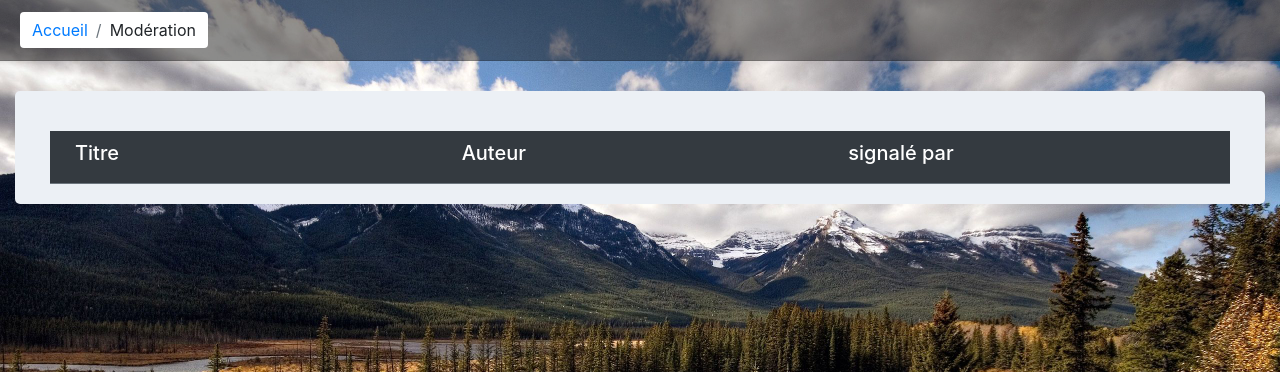
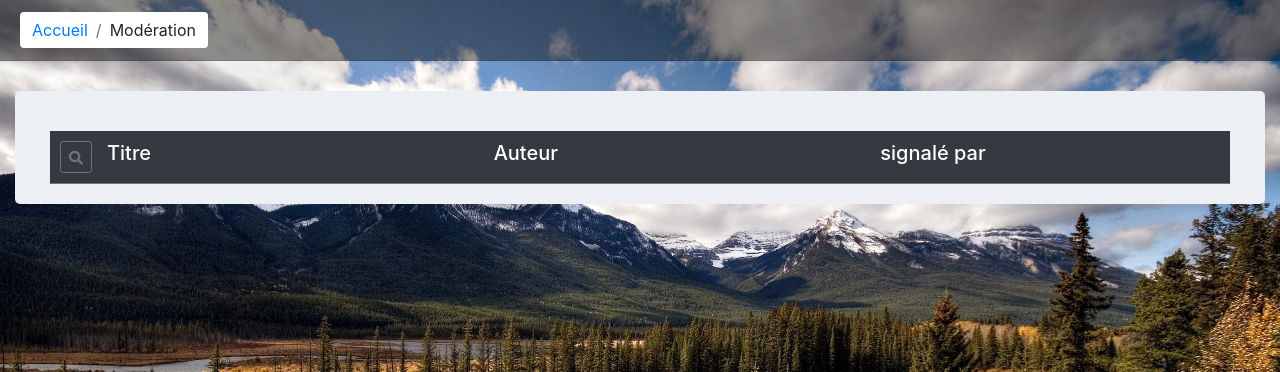
Before and after one commit to DamienBlaison/P04OC, a PHP site: page /index.php?action=moderation in a window 1280 px wide. Shown: the part 56-428 px from the top of the page. Run offline with PHP 8.4, Linux system fonts and the light colour scheme; data that the repository does not hold is empty; some libraries are stand-ins or nearby versions.

Commit message:
modification présentaiton signalement
modification signalement

```diff
--- a/views/moderation.php
+++ b/views/moderation.php
@@ -53,11 +53,13 @@
                                     <div class="row ">
                                           <div class="container-fluid">
                                                 <div class="row pad10 mt20 bg-dark text-white border-bottom border-secondary ">
-
+                                                      <button class="btn btn-outline-secondary btn-sm"type="button" data-toggle="collapse" data-target="#collapse<?php echo $data['id_signal'] ?>" aria-expanded="true" aria-controls="collapse<?php echo $data['id_signal']?>">
+                                                            <i class="fas fa-search"></i>
+                                                      </button>
                                                       <h5 class="col-md-4">Titre</h5>
                                                       <h5 class="col-md-4"> Auteur </h5>
-                                                      <h5 class="col-md-4"> signalé par </h5>
-                                                      <h5 class=""></h5>
+                                                      <h5 class="col-md-3"> signalé par </h5>
+
                                                 </div>
                                           </div>
                                     </div>
@@ -72,7 +74,10 @@
                               <div class="card">
 
                                     <div class=" container-fluid bg-white border border-top-0 border-secondary " id="<?php echo 'heading'.$data['id_signal'] ?>">
-                                          <div class="row ">
+                                          <div class="row pad10">
+                                                <button class="btn btn-outline-secondary btn-sm"type="button" data-toggle="collapse" data-target="#collapse<?php echo $data['id_signal'] ?>" aria-expanded="true" aria-controls="collapse<?php echo $data['id_signal']?>">
+                                                      <i class="fas fa-search"></i>
+                                                </button>
                                                 <h5 class="col-md-4"><?php echo $data['5']; ?></h5>
                                                 <h5 class="col-md-4"><?php echo $data['firstName'] .' '. $data['lastName'] ;?></h5>
                                                 <h5 class="col-md-3">
@@ -83,9 +88,7 @@
                                                       //voir avec jerome pour sortir ce code de la vue
                                                       ?>
                                                 </h5>
-                                                <button class="col-md-1 btn btn-outline-secondary"type="button" data-toggle="collapse" data-target="#collapse<?php echo $data['id_signal'] ?>" aria-expanded="true" aria-controls="collapse<?php echo $data['id_signal']?>">
-                                                      <i class="fas fa-search"></i>
-                                                </button>
+
 
                                           </div>
                                     </div>
```
